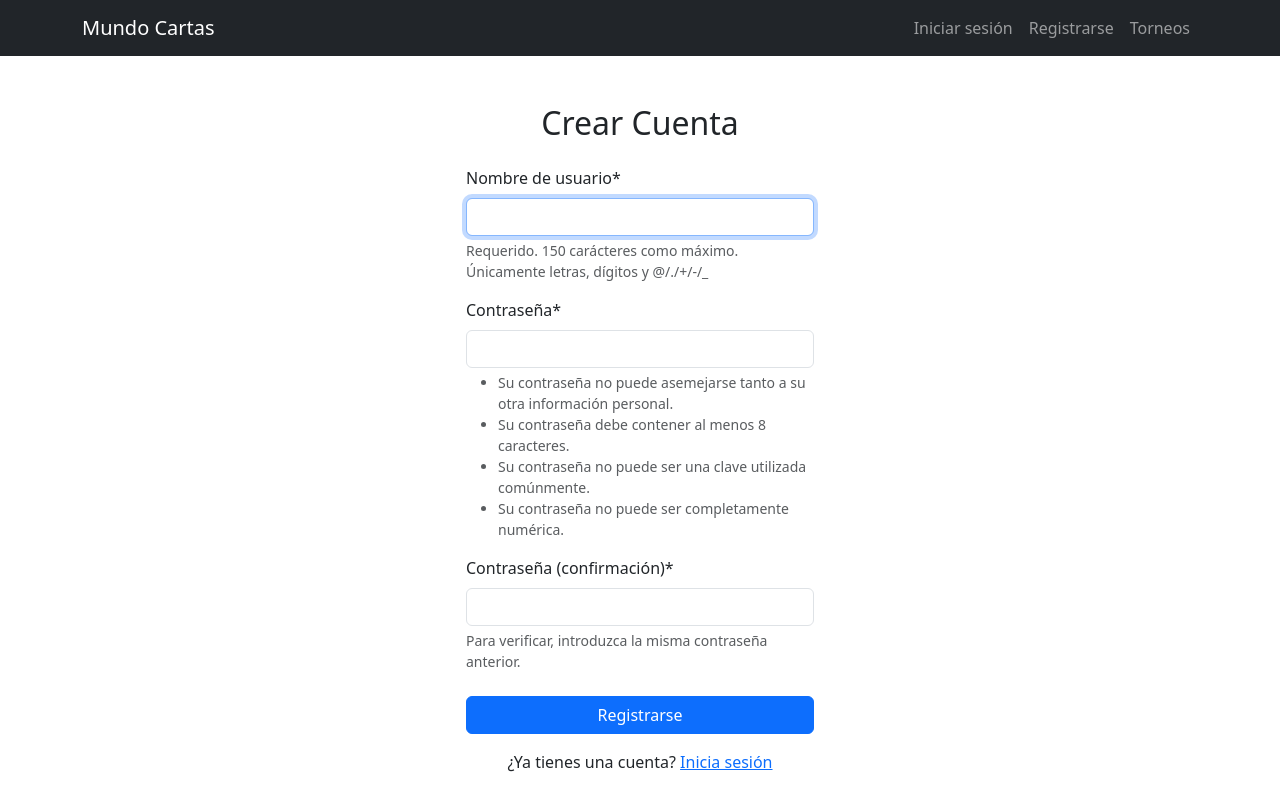
After one commit to juuzou-prx/prototipo-mundocartas, a Django app: page /usuarios/registro/ in a window 1280 px wide. The commit adds this page. Run offline with Django 5.2, Linux system fonts and the light colour scheme; some libraries are stand-ins or nearby versions.

Commit message:
feat: Implementación de registro e inicio de sesión

```diff
--- a/mundocartas/settings.py
+++ b/mundocartas/settings.py
@@ -60,9 +60,9 @@ MEDIA_URL = '/media/'
 MEDIA_ROOT = BASE_DIR / 'media'
 
 # rutas de autenticacion (app usuarios)
-LOGIN_URL = '/usuarios/login/'
+LOGIN_URL = '/usuarios/iniciar_sesion/'
 LOGIN_REDIRECT_URL = '/torneos/'
-LOGOUT_REDIRECT_URL = '/usuarios/login/'
+LOGOUT_REDIRECT_URL = '/usuarios/iniciar_sesion/'
 
 MIDDLEWARE = [
     'django.middleware.security.SecurityMiddleware',
--- a/templates/base.html
+++ b/templates/base.html
@@ -11,6 +11,34 @@
         <div class="container">
             <a class="navbar-brand" href="/torneos/">Mundo Cartas</a>
             <ul class="navbar-nav">
+                {% if user.is_authenticated %}
+                    <li class="nav-item">
+                        <span class="nav-link">
+                            Hola, {{ user.username }}
+                        </span>
+                    </li>
+
+                    <li class="nav-item">
+                        <form method="post" action="{% url 'cerrar_sesion' %}">
+                            {% csrf_token %}
+                            <button type="submit" class="nav-link btn btn-link">
+                                Cerrar sesión
+                            </button>
+                        </form>
+                    </li>
+                {% else %}
+                    <li class="nav-item">
+                        <a class="nav-link" href="{% url 'iniciar_sesion' %}">
+                            Iniciar sesión
+                        </a>
+                    </li>
+
+                    <li class="nav-item">
+                        <a class="nav-link" href="{% url 'registro' %}">
+                            Registrarse
+                        </a>
+                    </li>
+                {% endif %}
                 <li class="nav-item"><a class="nav-link" href="/torneos/">Torneos</a></li>
                 {% if user.is_authenticated %}
                 <li class="nav-item"><a class="nav-link" href="{% url 'mis_inscripciones' %}">Mis torneos</a></li>
--- /dev/null
+++ b/usuarios/forms.py
@@ -0,0 +1,7 @@
+from django.contrib.auth.forms import UserCreationForm
+from django.contrib.auth.models import User
+
+class CustomUserCreationForm(UserCreationForm):
+    class Meta:
+        model = User
+        fields = ['username', 'password1', 'password2']
--- /dev/null
+++ b/usuarios/templates/usuarios/registrar_usuario.html
@@ -0,0 +1,21 @@
+{% extends "base.html" %}
+{% load crispy_forms_tags %}
+
+{% block title %}Crear cuenta | Mundo Cartas{% endblock %}
+
+{% block content %}
+<div class="container mt-5 col-md-4">
+  <h2 class="mb-4 text-center">Crear Cuenta</h2>
+  <form method="post">
+    {% csrf_token %}
+    {{ form|crispy }}
+    <button type="submit" class="btn btn-primary w-100 mt-2">Registrarse</button>
+  </form>
+  <div class="mt-3 text-center">
+        <p>
+            ¿Ya tienes una cuenta?
+            <a href="{% url 'iniciar_sesion' %}">Inicia sesión</a>
+        </p>
+    </div>
+</div>
+{% endblock %}
--- a/usuarios/urls.py
+++ b/usuarios/urls.py
@@ -2,4 +2,7 @@ from django.urls import path
 from . import views
 
 urlpatterns = [
+    path('iniciar_sesion/', views.iniciar_sesion, name='iniciar_sesion'),
+    path('cerrar_sesion/', views.cerrar_sesion, name='cerrar_sesion'),
+    path('registro/', views.registrar_usuario, name='registro'),
 ]
--- a/usuarios/views.py
+++ b/usuarios/views.py
@@ -1,3 +1,38 @@
-from django.shortcuts import render
+from django.shortcuts import render, redirect
+from django.contrib.auth import login, logout
+from django.contrib.auth.forms import AuthenticationForm
+from .forms import CustomUserCreationForm
+from .models import Perfil
+# Create your views here.
 
-# Create your views here.
+def iniciar_sesion(request):
+    if request.user.is_authenticated:
+        return redirect('torneo_lista')
+    if request.method == 'POST':
+        #validar el usuario - contraseña
+        form = AuthenticationForm(request, data=request.POST)
+        if form.is_valid():
+            user = form.get_user()
+            #buscar el perfil usuario su no existe lo crea
+            Perfil.objects.get_or_create(usuario=user)
+            login(request, user)
+            return redirect('torneo_lista')
+    else:
+        form = AuthenticationForm(request)
+    return render(request, 'usuarios/iniciar_sesion.html', {'form':form})
+
+def registrar_usuario(request):
+    if request.method == 'POST':
+        #validar el usuario - contraseña
+        form = CustomUserCreationForm(request.POST)
+        if form.is_valid():
+            user = form.save()
+            Perfil.objects.create(usuario=user)
+            return redirect('iniciar_sesion')
+    else:
+        form = CustomUserCreationForm()
+    return render(request, 'usuarios/registrar_usuario.html', {'form':form})
+
+def cerrar_sesion(request):
+    logout(request)
+    return redirect('iniciar_sesion')
```
Also changed, not shown: usuarios/templates/usuarios/iniciar_sesion.html (added, +18 -0 lines).
